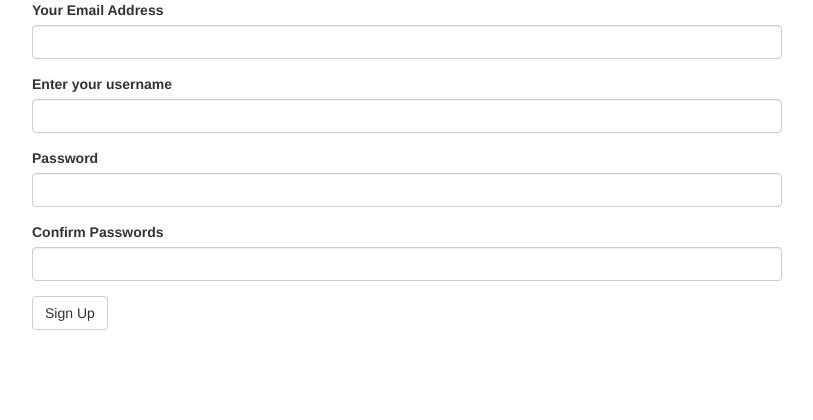
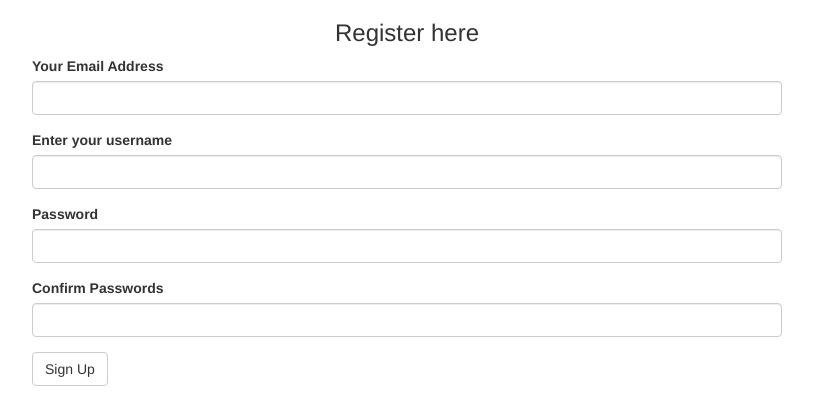
Before and after one commit to Victoria045/Pitch-Buzz, a Flask app: page /authenticate/register in a window 1280 px wide. Shown: the top 420 px of the page, without its empty margins (233-1046 px from the left). Run offline with Flask 2, Linux system fonts and the light colour scheme; some libraries are stand-ins or nearby versions.

Commit message:
modify register view

```diff
--- a/app/templates/auth/register.html
+++ b/app/templates/auth/register.html
@@ -3,6 +3,7 @@
 
 {% block content %}
 <div class="container">
+<div><h3 class="text-center">Register here</h3></div>
 <div class="row">
 <div class="col-md-2"> </div>
 <div class="col-md-8">
```
